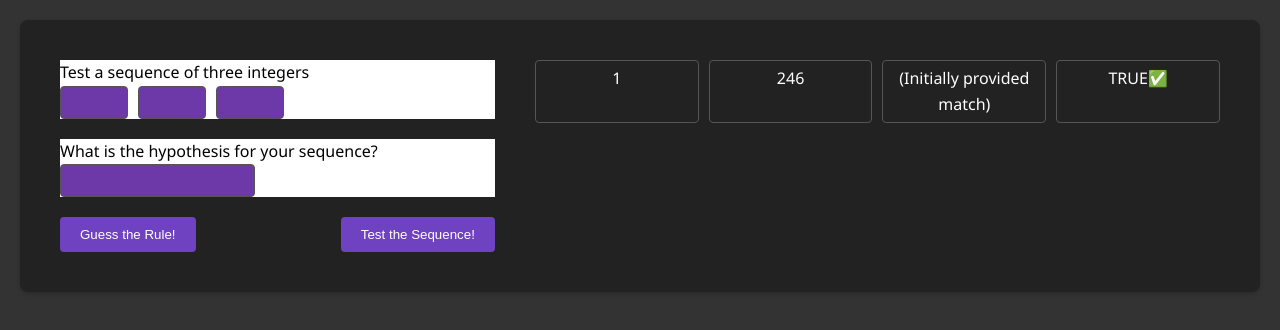
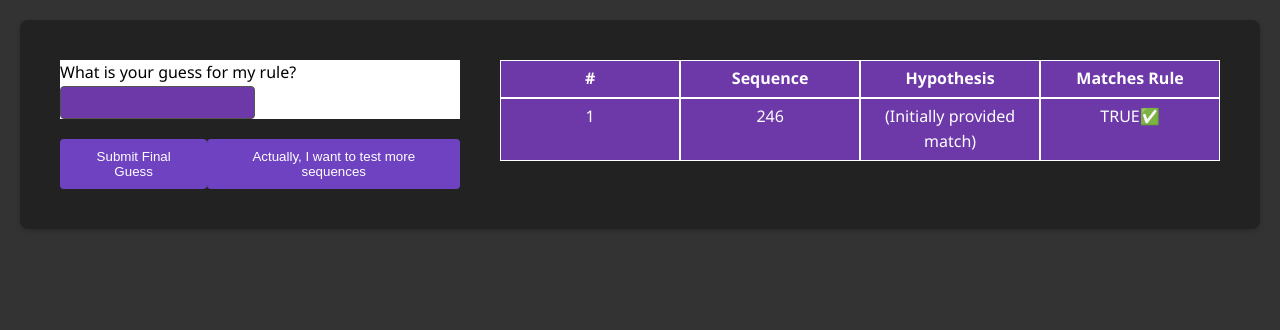
Before and after one commit to JackLiddy/confirmation-bias-v2, a React (Create React App) app: page / in a window 1280 px wide. Both pictures are taken after a click on the button "Guess the Rule!". Shown: the top 330 px of the page. Built offline with nearby package versions, Linux system fonts and the light colour scheme.

Commit message:
rerouting;

```diff
--- a/src/AppContext.js
+++ b/src/AppContext.js
@@ -5,7 +5,9 @@ const AppContext = createContext();
 export const useAppContext = () => useContext(AppContext);
 
 export const AppProvider = ({ children }) => {
-  const [sharedData, setSharedData] = useState({}); // Add shared data here
+  const [sharedData, setSharedData] = useState({
+    userGuesses: [],
+  }); // Add shared data here
 
   return (
     <AppContext.Provider value={{ sharedData, setSharedData }}>
--- a/src/components/FeedbackPhase.js
+++ b/src/components/FeedbackPhase.js
@@ -3,7 +3,7 @@ import React, { useState } from 'react';
 import InstructionsModal from './InstructionsModal';
 
 const FeedbackPhase = () => {
-  const [showInstructions, setShowInstructions] = useState(false);
+  const [showInstructions, setShowInstructions] = useState(true);
 
   return (
     <div>
--- a/src/components/GuessingPhase.js
+++ b/src/components/GuessingPhase.js
@@ -2,13 +2,14 @@ import React, { useState, useEffect } from "react";
 import InstructionsModal from "./InstructionsModal";
 import "./style.css";
 import { getRule } from "../evaluationFunctions";
+import { useAppContext } from '../AppContext';
 
 const GuessingPhase = () => {
     // State to show instructions modal
     const [showInstructions, setShowInstructions] = useState(false);
     // Contents of input fields
-    const [currentSequence, setCurrentSequence] = useState(["", "", ""]);
-    const [hypothesis, setHypothesis] = useState("");
+    const [currentSequence, setCurrentSequence] = useState(["1", "2", "3"]);
+    const [hypothesis, setHypothesis] = useState("Test hypothesis");
     // State to store guesses, comprised of sequences and hypotheses
     const [userGuesses, setUserGuesses] = useState([
         { sequence: [2, 4, 6], hypothesis: "(Initially provided match)", matchesRule: "TRUE✅" }
@@ -16,6 +17,9 @@ const GuessingPhase = () => {
     // TODO: Add a mechanism to select the rule
     const [currentRule, setCurrentRule] = useState("Increase by 1");
     const [currentEvalFunction, setCurrentEvalFunction] = useState(getRule(currentRule));
+
+    // State to show rule guessing content on the left panel
+    const [isRuleGuessingOpen, setIsRuleGuessingOpen] = useState(false);
 
     // Change the current sequence upon input change
     const handleSequenceChange = (index, value) => {
@@ -26,11 +30,13 @@ const GuessingPhase = () => {
 
     // TODO: Implement rule guessing
     const openRuleGuessing = () => {
-        console.log("Opening rule guessing");
+        // Set state to true to show rule guessing content on the left panel
+        setIsRuleGuessingOpen(true);
     };
 
     // TODO: Implement sequence guessing
-    const submitSequenceGuess = () => {
+    const submitSequenceGuess = (event) => {
+        event.preventDefault(); // Prevent form from submitting and refreshing the page
 
         // Ensure the currentEvalFunction is updated with the currentRule
         const rule = currentRule;
@@ -43,13 +49,25 @@ const GuessingPhase = () => {
 
         // Call the current evaluation function with the current sequence and log the result
         const result = evalFunction(sequenceInts[0], sequenceInts[1], sequenceInts[2]);
-        const resultString = result ? "TRUE✅" : "FALSE❌";
 
         // Add the current sequence and hypothesis to the sequenceData state
-        setUserGuesses([...userGuesses, { sequence: currentSequence.join(", "), hypothesis, matchesRule: resultString }]);
+        setUserGuesses([...userGuesses, { sequence: currentSequence.join(", "), hypothesis, matchesRule: result }]);
+
         // Empty the current sequence and hypothesis states
         setCurrentSequence(["", "", ""]);
         setHypothesis("");
+    };
+
+    // Implement submitFinalGuess
+    const submitFinalGuess = (event) => {
+        event.preventDefault();
+
+        // Display a message to the user
+        console.log("Final guess submitted");
+
+        // Redirect to the feedback page
+        // Ensure that the userGuesses state carries over to the feedback page
+        window.location.href = "/feedback";
     };
 
     return (
@@ -57,7 +75,9 @@ const GuessingPhase = () => {
             {showInstructions && (
                 <InstructionsModal onClose={() => setShowInstructions(false)} />
             )}
-            <div className="left-panel">
+            <form onSubmit={isRuleGuessingOpen ? submitFinalGuess : submitSequenceGuess} className="left-panel">
+                {!isRuleGuessingOpen ? (
+                    <>
                         <div className="sequence-input-container">
                             <label>Test a sequence of three integers</label>
                             <div className="sequence-inputs">
@@ -69,6 +89,7 @@ const GuessingPhase = () => {
                                         onChange={(e) =>
                                             handleSequenceChange(index, e.target.value)
                                         }
+                                        required
                                     />
                                 ))}
                             </div>
@@ -79,27 +100,49 @@ const GuessingPhase = () => {
                                 type="text"
                                 value={hypothesis}
                                 onChange={(e) => setHypothesis(e.target.value)}
+                                required
                             />
                         </div>
                         <div className="buttons-container">
-                    <button onClick={openRuleGuessing}>Guess the Rule!</button>
-                    <button onClick={submitSequenceGuess}>
+                            <button type="button" onClick={openRuleGuessing}>Guess the Rule!</button>
+                            <button type="submit">
                                 Test the Sequence!
                             </button>
                         </div>
+                    </>
+                ) : (
+                    <div className="rule-guessing-panel">
+                        <div className="hypothesis-input-container">
+                            <label>What is your guess for my rule?</label>
+                            <input
+                                type="text"
+                                // value={currentRule}
+                                // onChange={(e) => setCurrentRule(e.target.value)}
+                                required
+                            />
                         </div>
+                        <div className="buttons-container">
+                            <button type="submit">Submit Final Guess</button>
+                            <button type="button" onClick={() => setIsRuleGuessingOpen(false)}>Actually, I want to test more sequences</button>
+
+                        </div>
+                    </div>
+                )}
+            </form>
             <div className="right-panel">
                 <div className="grid">
-                    {/* <label>Sequence Grid here</label> */}
                     <div className="sequence-output-value">
-                        {/* Display sequence data as a grid */}
                         <div className="sequence-grid">
+                            <div className="sequence-grid-item"><strong>#</strong></div>
+                            <div className="sequence-grid-item"><strong>Sequence</strong></div>
+                            <div className="sequence-grid-item"><strong>Hypothesis</strong></div>
+                            <div className="sequence-grid-item"><strong>Matches Rule</strong></div>
                             {userGuesses.map((data, index) => (
                                 <React.Fragment key={index}>
                                     <div className="sequence-grid-item">{index + 1}</div>
                                     <div className="sequence-grid-item">{data.sequence}</div>
                                     <div className="sequence-grid-item">{data.hypothesis}</div>
-                                    <div className="sequence-grid-item">{data.matchesRule}</div>
+                                    <div className="sequence-grid-item">{data.matchesRule ? "TRUE✅" : "FALSE❌"}</div>
                                 </React.Fragment>
                             ))}
                         </div>
--- a/src/components/style.css
+++ b/src/components/style.css
@@ -74,18 +74,16 @@ button:hover {
 /* CSS for the sequence grid */
 .sequence-grid {
     display: grid;
-    grid-template-columns: repeat(4, 1fr); /* Now 4 columns */
-    gap: 10px;
-    margin-bottom: 20px;
+    grid-template-columns: repeat(4, 1fr);
 }
 
 .sequence-grid-item {
     padding: 5px;
-    border: 1px solid #555;
+    border: 1px solid white;
     text-align: center;
-    background-color: #222;
     color: #fff;
-    border-radius: 4px;
+    background-color: #6D39A8;
+    color: white;
 }
 
 /* Add styles for the help button */
```
Lines whose indentation alone changed are shown as unchanged.
